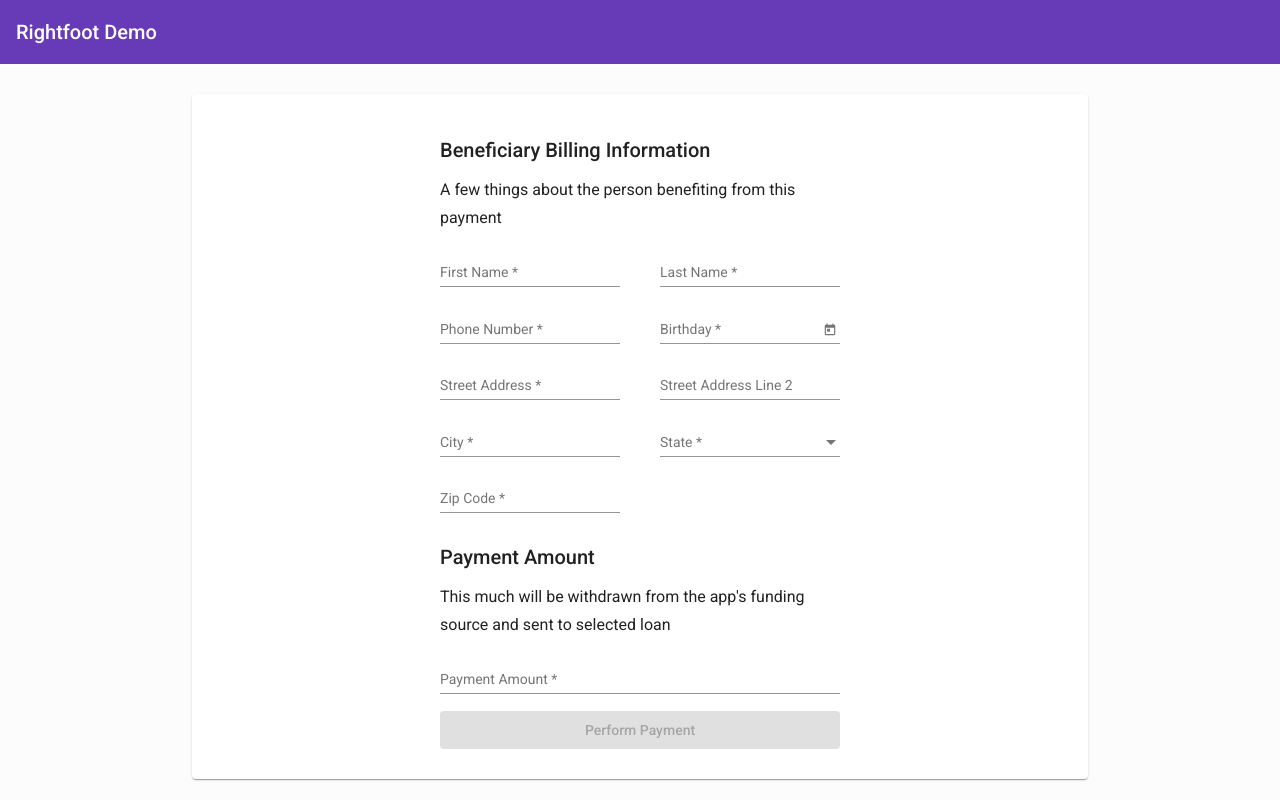
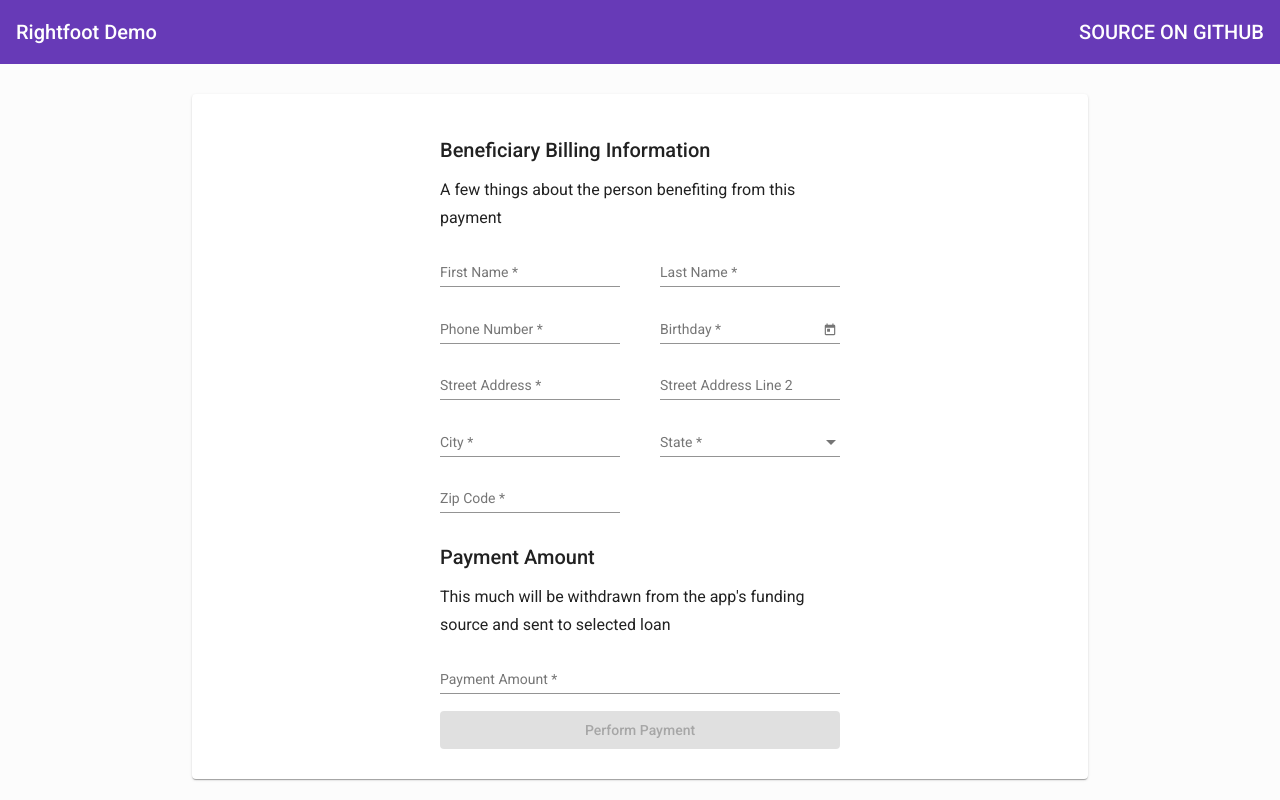
Before and after one commit to Charitize/rightfoot-payments-demo, an Angular app: page / in a window 1280 px wide. Built offline with nearby package versions, Linux system fonts and the light colour scheme; what ngx-plaid-link would draw is missing.

Commit message:
[RF-391] Add link to GitHub repository.

```diff
--- a/src/app/header/header.component.html
+++ b/src/app/header/header.component.html
@@ -1,3 +1,7 @@
 <mat-toolbar color="primary">
   Rightfoot Demo
+
+  <a class="github-link" href="https://github.com/Charitize/rightfoot-payments-demo">
+    Source on GitHub
+  </a>
 </mat-toolbar>
--- a/src/app/header/header.component.scss
+++ b/src/app/header/header.component.scss
@@ -5,4 +5,18 @@
   right: 0;
   top: 0;
   z-index: 100;
+
+  mat-toolbar {
+    display: flex;
+
+    flex-flow: row nowrap;
+    justify-content: space-between;
+    align-items: center;
+
+    .github-link {
+      color: #fff;
+      text-decoration: none;
+      text-transform: uppercase;
+    }
+  }
 }
```
